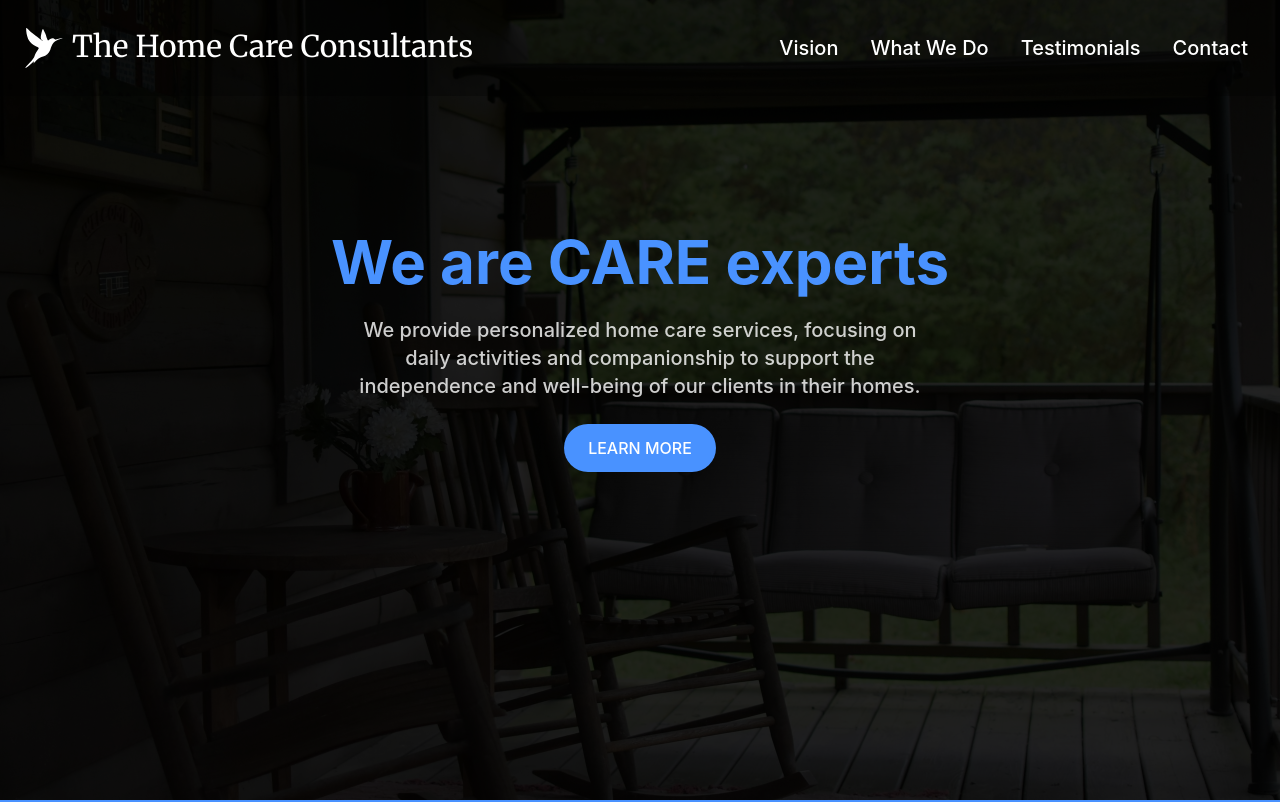
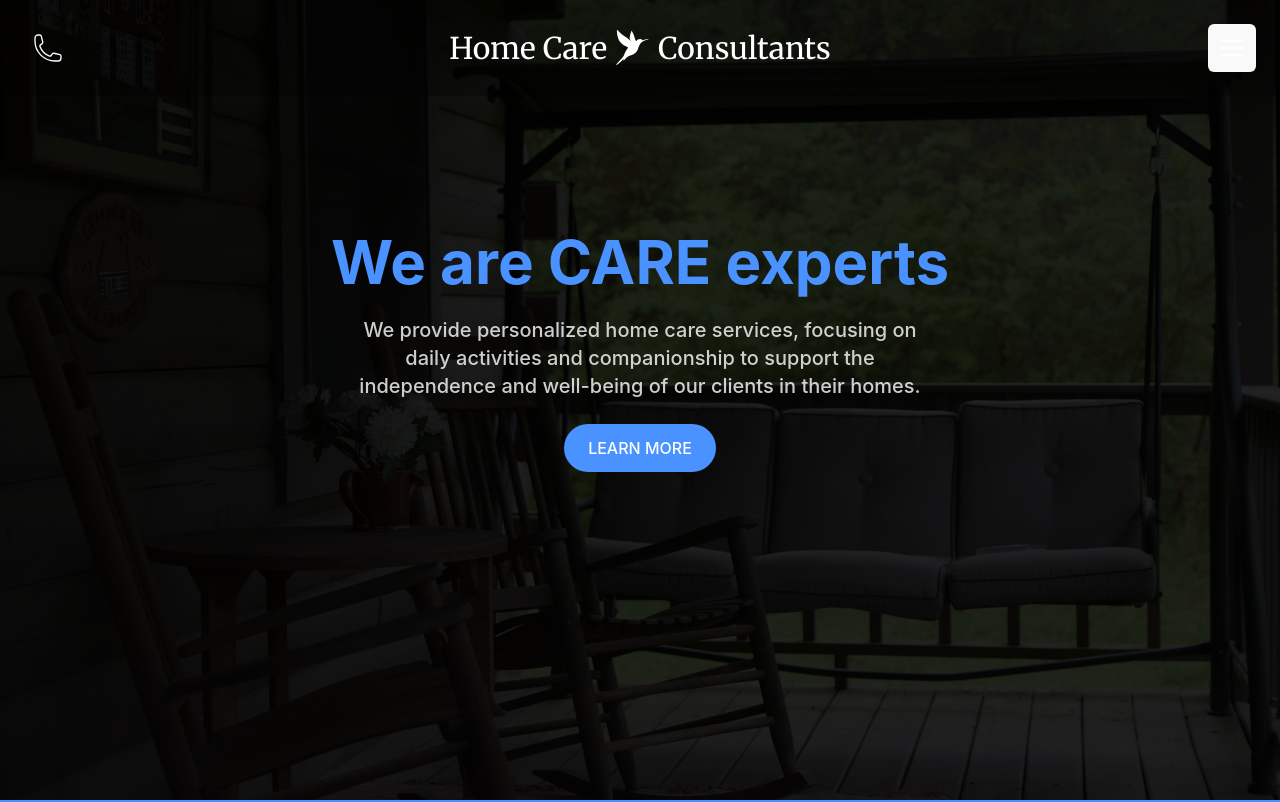
Before and after one commit to joooons/home-care, a React (Vite) app: page /alt in a window 1280 px wide. Shown: the top 802 px of the page. Built offline with nearby package versions, Linux system fonts and the light colour scheme.

Commit message:
add phone icon; simplify NavBarAlt

```diff
--- a/src/components/NavBarAlt.tsx
+++ b/src/components/NavBarAlt.tsx
@@ -1,7 +1,6 @@
 import { Disclosure } from "@headlessui/react"
-import { Bars3Icon, XMarkIcon } from "@heroicons/react/24/outline"
+import { Bars3Icon, XMarkIcon, PhoneIcon } from "@heroicons/react/24/outline"
 
-// import birdSVG from "../svg/hummingbird-svgrepo-com.svg"
 import SvgBird from "./SvgBird"
 
 const navigation = [
@@ -30,35 +29,25 @@ export default function NavBarAlt() {
 
           <div className="container mx-auto px-6">
             <div className="relative z-10 flex h-24 items-center justify-between">
-              <div className="flex flex-1 items-center justify-start lg:items-stretch lg:justify-between">
+              <div className="focus-visible:ring-purp-50/0 relative inline-flex cursor-pointer items-center justify-center rounded-md p-2 text-light hover:bg-white/50 focus:outline-none focus-visible:ring">
+                <PhoneIcon
+                  className="block h-8 w-8 stroke-1"
+                  aria-hidden="true"
+                />
+              </div>
+              <div className="flex flex-1 items-center justify-center">
                 {/* Brand Name */}
                 <div className="flex flex-shrink-0 items-center">
-                  {/* <img className='h-8 w-auto' src={icon} alt='Home Care'/> */}
                   <div className="flex flex-row justify-center gap-2 bg-clip-text py-3 font-merriweather text-xl font-medium text-light sm:text-2xl lg:text-3xl">
+                    <span>Home Care</span>
                     <SvgBird color={"#FFFFFF"}></SvgBird>
-                    <span>The Home Care Consultants</span>
+                    <span>Consultants</span>
                   </div>
                 </div>
 
                 {/* Desktop Menu Items */}
-                <div className="hidden lg:ml-10 lg:block lg:py-4">
-                  <ul className="flex space-x-4">
-                    {navigation.map((item) => (
-                      <li
-                        key={item.name}
-                        className={classNames(
-                          "cursor-pointer whitespace-nowrap rounded-md px-2 py-3  text-xl font-medium text-light hover:bg-white/30 hover:text-white"
-                        )}
-                        aria-current={item.current ? "page" : undefined}
-                        onClick={() => handleClick(item.scrollto)}
-                      >
-                        {item.name}
-                      </li>
-                    ))}
-                  </ul>
-                </div>
               </div>
-              <div className="inset-y-0 left-0 flex items-center lg:hidden">
+              <div className="inset-y-0 left-0 flex items-center">
                 {/* Mobile menu button*/}
                 <Disclosure.Button className="focus-visible:ring-purp-50/0 relative inline-flex items-center justify-center rounded-md p-2 text-light hover:bg-white/50 focus:outline-none focus-visible:ring">
                   <span className="absolute -inset-0.5" />
@@ -80,7 +69,7 @@ export default function NavBarAlt() {
           </div>
 
           {/* Mobile Menu Items */}
-          <Disclosure.Panel className="lg:hidden">
+          <Disclosure.Panel>
             <ul className="flex flex-col justify-between gap-2 space-y-1 bg-black/90 px-2 pb-3 pt-2">
               {navigation.map((item) => (
                 <Disclosure.Button
--- a/src/components/SvgBird.tsx
+++ b/src/components/SvgBird.tsx
@@ -7,8 +7,8 @@ export default function SvgBird({ color = "#000000" }: Props) {
     <>
       <svg
         fill={color}
-        height="40px"
-        width="40px"
+        height="35px"
+        width="35px"
         version="1.1"
         id="Capa_1"
         xmlns="http://www.w3.org/2000/svg"
```
